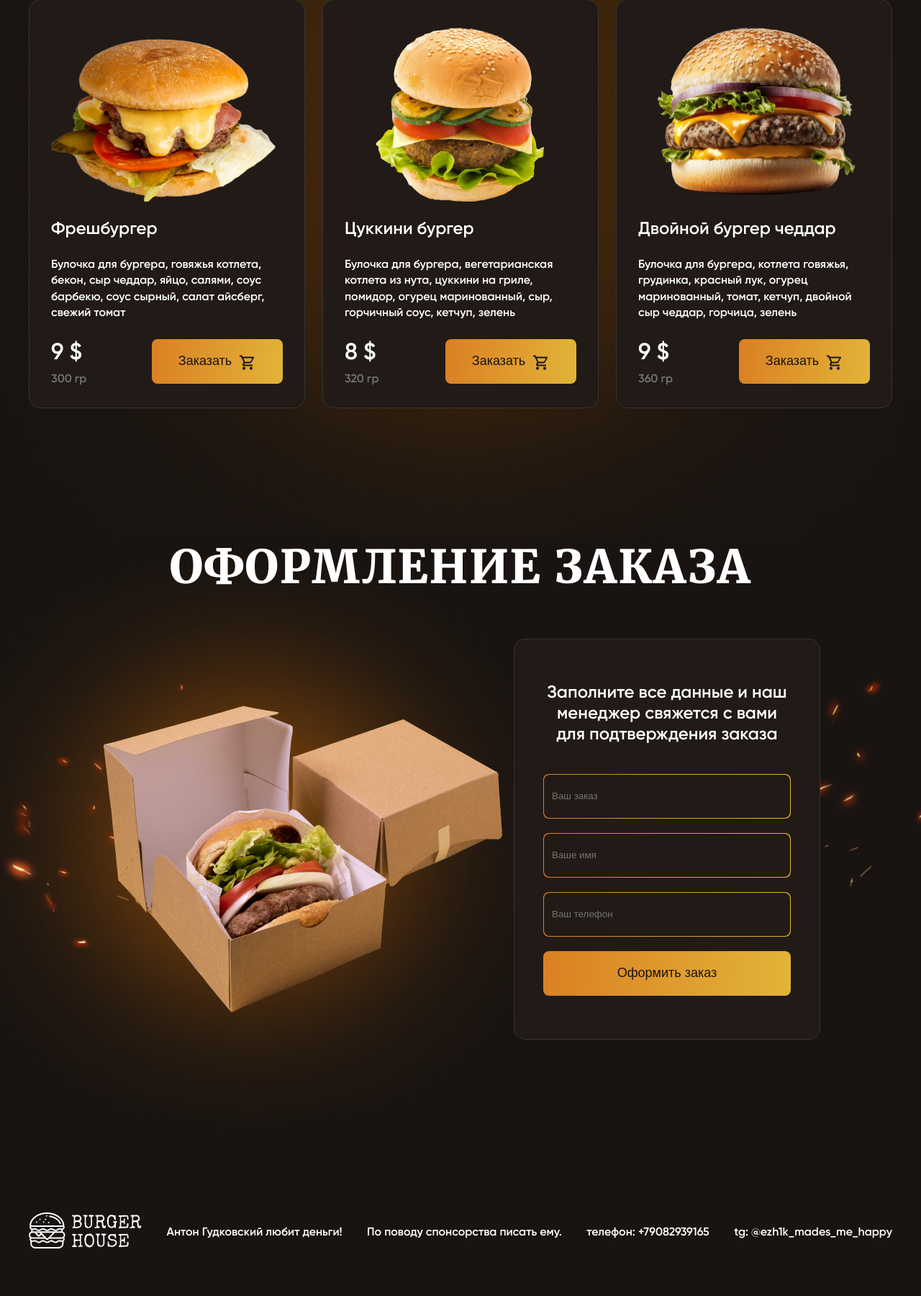
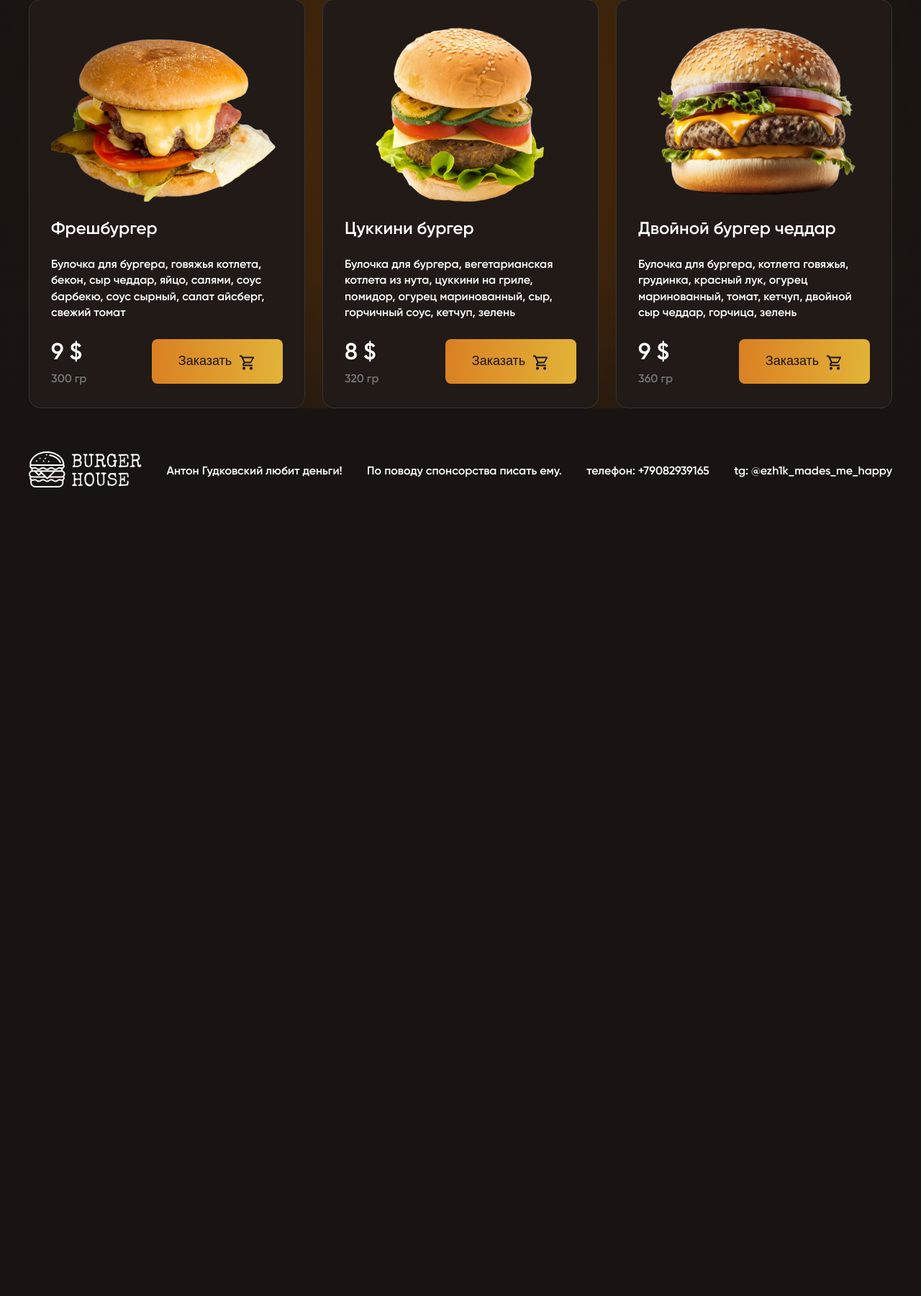
Before and after one commit to ezh1k-mades-me-happy/class_work, a Flask app: page / in a window 1280 px wide. Shown: the part 3617-5417 px from the top of the page at 72% size. After the commit the page ends 4294 px from the top, so only its background shows below. Run offline with Flask 3, Linux system fonts and the light colour scheme; parts of the project's set-up code (start-up, migrations or seed data) failed here and were passed over.

Commit message:
without BD

```diff
--- a/main.py
+++ b/main.py
@@ -31,30 +31,13 @@ def load_user(user_id):
     return db_sess.query(User).get(user_id)
 
 
-@app.route('/login', methods=['GET', 'POST'])
+@app.route('/order', methods=['GET', 'POST'])
 def login():
     form = LoginForm()
     if form.validate_on_submit():
         db_sess = db_session.create_session()
-        user = db_sess.query(User).filter(User.email == form.email.data).first()
-        if user and user.check_password(form.password.data):
-            login_user(user, remember=form.remember_me.data)
-            return redirect("/")
-        return render_template('login.html',
-                               message="Неправильный логин или пароль",
-                               form=form)
-    return render_template('login.html', title='Авторизация', form=form)
-
-
-def login_user(user, remember_me=False):
-    pass
-
-
-def zapros():
-    sess = db_session.create_session()
-    for user in sess.query(User).filter(User.age == 21):
-        print(user.name)
-    sess.close()
+        return redirect('/success')
+    return render_template('order.html', title='Авторизация', form=form)
 
 
 def main1():
@@ -64,35 +47,6 @@ def main1():
     res = sess.query(User).all()
     for el in res:
         print(el)
-
-
-def add_user():
-    sess = db_session.create_session()
-    user = User()
-    user.surname = 'Scott'
-    user.name = 'Ridley'
-    user.age = 21
-    user.position = 'captain'
-    user.speciality = 'research engineer'
-    user.address = 'module_1'
-    user.email = 'scott_chief@mars.org'
-    user.hashed_password = '123'
-    sess.add(user)
-    sess.commit()
-    sess.close()
-
-
-def add_jobs():
-    sess = db_session.create_session()
-    job = Jobs()
-    job.team_leader = 1
-    job.job = 'deployment of residential modules 1 and 2'
-    job.work_size = 15
-    job.collaborators = '2, 3'
-    job.is_finished = False
-    sess.add(job)
-    sess.commit()
-    sess.close()
 
 
 def main():
--- a/static/css/style.css
+++ b/static/css/style.css
@@ -189,7 +189,7 @@ body {
     background-image: url("images/burgers_bg.png");
     background-position: top center;
     background-size: 1400px;
-    padding-bottom: 180px;
+    padding-bottom: 0px;
 }
 
 .products-items {
@@ -259,7 +259,7 @@ body {
     background-image: url("images/order_bg.png");
     background-position: top center;
     background-repeat: no-repeat;
-    padding-bottom: 180px;
+    padding-bottom: 110px;
     overflow: hidden;
 }
 
--- a/static/scripts/script.js
+++ b/static/scripts/script.js
@@ -12,30 +12,7 @@ for(let i = 0; i < links.length; i++) {
 let buttons = document.getElementsByClassName("products-button");
 for(let i = 0; i < buttons.length; i++) {
     buttons[i].onclick = function () {
-        document.getElementById("order").scrollIntoView({behavior: "smooth"});
-    }
-}
-
-let burger = document.getElementById("burger");
-let name = document.getElementById("name");
-let phone = document.getElementById("phone");
-document.getElementById("order-action").onclick = function () {
-    let hasError = false;
-
-    [burger, name, phone].forEach(item => {
-       if (!item.value) {
-           item.parentElement.style.background = "red";
-           hasError = true
-       } else {
-           item.parentElement.style.background = "";
-       }
-    });
-
-    if (!hasError) {
-        [burger, name, phone].forEach(item => {
-            item.value = "";
-        });
-        alert("Спасибо за заказ! Мы скоро свяжемся с вами!");
+        window.location.href="/order";
     }
 }
 
--- a/templates/index.html
+++ b/templates/index.html
@@ -23,7 +23,7 @@
                         <a data-link="products">Меню бургеров</a>
                     </li>
                     <li class="menu-item">
-                        <a data-link="order">Оформление заказа</a>
+                        <a class="nav-link active" aria-current="page" href="/order">Оформление заказа</a>
                     </li>
                 </ul>
             </nav>
@@ -95,7 +95,7 @@
                         <div class="products-item-weight">360 гр</div>
                     </div>
                     <div class="products-item-action">
-                        <button class="button products-button">
+                        <button class="button products-button" id="burger1">
                             <span>Заказать</span>
                             <span>
                                 <svg width="24" height="25" viewBox="0 0 24 25" fill="none"
@@ -120,7 +120,7 @@
                         <div class="products-item-weight">390 гр</div>
                     </div>
                     <div class="products-item-action">
-                        <button class="button products-button">
+                        <button class="button products-button" id="burger2">
                             <span>Заказать</span>
                             <span>
                                 <svg width="24" height="25" viewBox="0 0 24 25" fill="none"
@@ -145,7 +145,7 @@
                         <div class="products-item-weight">420 гр</div>
                     </div>
                     <div class="products-item-action">
-                        <button class="button products-button">
+                        <button class="button products-button" id="burger3">
                             <span>Заказать</span>
                             <span>
                                 <svg width="24" height="25" viewBox="0 0 24 25" fill="none"
@@ -170,7 +170,7 @@
                         <div class="products-item-weight">220 гр</div>
                     </div>
                     <div class="products-item-action">
-                        <button class="button products-button">
+                        <button class="button products-button" id="burger4">
                             <span>Заказать</span>
                             <span>
                                 <svg width="24" height="25" viewBox="0 0 24 25" fill="none"
@@ -195,7 +195,7 @@
                         <div class="products-item-weight">220 гр</div>
                     </div>
                     <div class="products-item-action">
-                        <button class="button products-button">
+                        <button class="button products-button" id="burger5">
                             <span>Заказать</span>
                             <span>
                                 <svg width="24" height="25" viewBox="0 0 24 25" fill="none"
@@ -220,7 +220,7 @@
                         <div class="products-item-weight">320 гр</div>
                     </div>
                     <div class="products-item-action">
-                        <button class="button products-button">
+                        <button class="button products-button" id="burger6">
                             <span>Заказать</span>
                             <span>
                                 <svg width="24" height="25" viewBox="0 0 24 25" fill="none"
@@ -244,7 +244,7 @@
                         <div class="products-item-weight">280 гр</div>
                     </div>
                     <div class="products-item-action">
-                        <button class="button products-button">
+                        <button class="button products-button" id="burger7">
                             <span>Заказать</span>
                             <span>
                                 <svg width="24" height="25" viewBox="0 0 24 25" fill="none"
@@ -268,7 +268,7 @@
                         <div class="products-item-weight">380 гр</div>
                     </div>
                     <div class="products-item-action">
-                        <button class="button products-button">
+                        <button class="button products-button" id="burger8">
                             <span>Заказать</span>
                             <span>
                                 <svg width="24" height="25" viewBox="0 0 24 25" fill="none"
@@ -292,7 +292,7 @@
                         <div class="products-item-weight">400 гр</div>
                     </div>
                     <div class="products-item-action">
-                        <button class="button products-button">
+                        <button class="button products-button" id="burger9">
                             <span>Заказать</span>
                             <span>
                                 <svg width="24" height="25" viewBox="0 0 24 25" fill="none"
@@ -316,7 +316,7 @@
                         <div class="products-item-weight">300 гр</div>
                     </div>
                     <div class="products-item-action">
-                        <button class="button products-button">
+                        <button class="button products-button" id="burger10">
                             <span>Заказать</span>
                             <span>
                                 <svg width="24" height="25" viewBox="0 0 24 25" fill="none"
@@ -340,7 +340,7 @@
                         <div class="products-item-weight">320 гр</div>
                     </div>
                     <div class="products-item-action">
-                        <button class="button products-button">
+                        <button class="button products-button" id="burger11">
                             <span>Заказать</span>
                             <span>
                                 <svg width="24" height="25" viewBox="0 0 24 25" fill="none"
@@ -364,7 +364,7 @@
                         <div class="products-item-weight">360 гр</div>
                     </div>
                     <div class="products-item-action">
-                        <button class="button products-button">
+                        <button class="button products-button" id="burger12">
                             <span>Заказать</span>
                             <span>
                                 <svg width="24" height="25" viewBox="0 0 24 25" fill="none"
@@ -376,28 +376,6 @@
                         </button>
                     </div>
                 </div>
-            </div>
-        </div>
-    </div>
-</section>
-
-<section class="order" id="order">
-    <div class="container">
-        <div class="order-title common-title">оформление заказа</div>
-        <img src="/static/images/order_image.png" alt="order" class="order-image">
-        <div class="order-form">
-            <div class="order-form-text">Заполните все данные и наш менеджер свяжется с вами для подтверждения заказа</div>
-            <div class="order-form-inputs">
-                <div class="order-form-input">
-                    <input type="text" placeholder="Ваш заказ" id="burger">
-                </div>
-                <div class="order-form-input">
-                    <input type="text" placeholder="Ваше имя" id="name">
-                </div>
-                <div class="order-form-input">
-                    <input type="text" placeholder="Ваш телефон" id="phone">
-                </div>
-                <button class="button" id="order-action">Оформить заказ</button>
             </div>
         </div>
     </div>
```
Also changed, not shown: static/scripts/order.js (added, +22 -0 lines), templates/login.html (deleted, +0 -29 lines), templates/order.html (added, +47 -0 lines).
